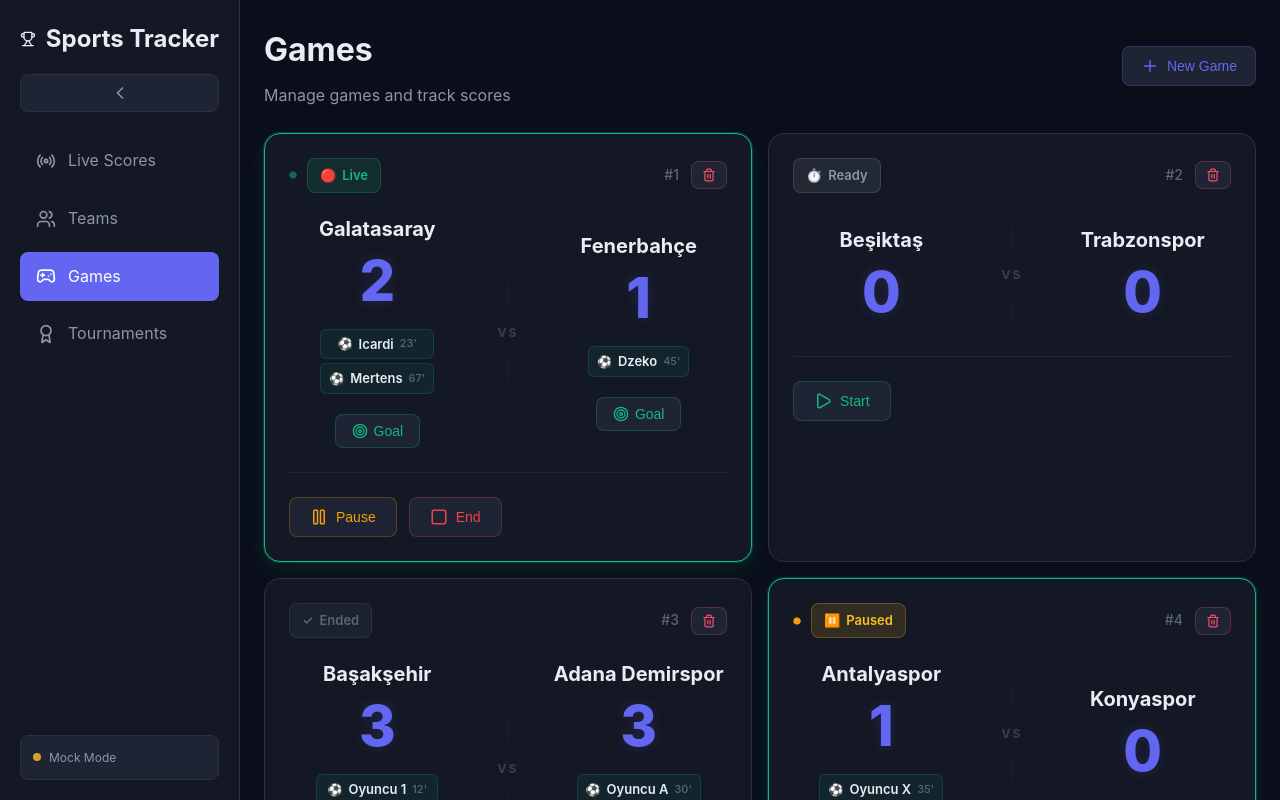
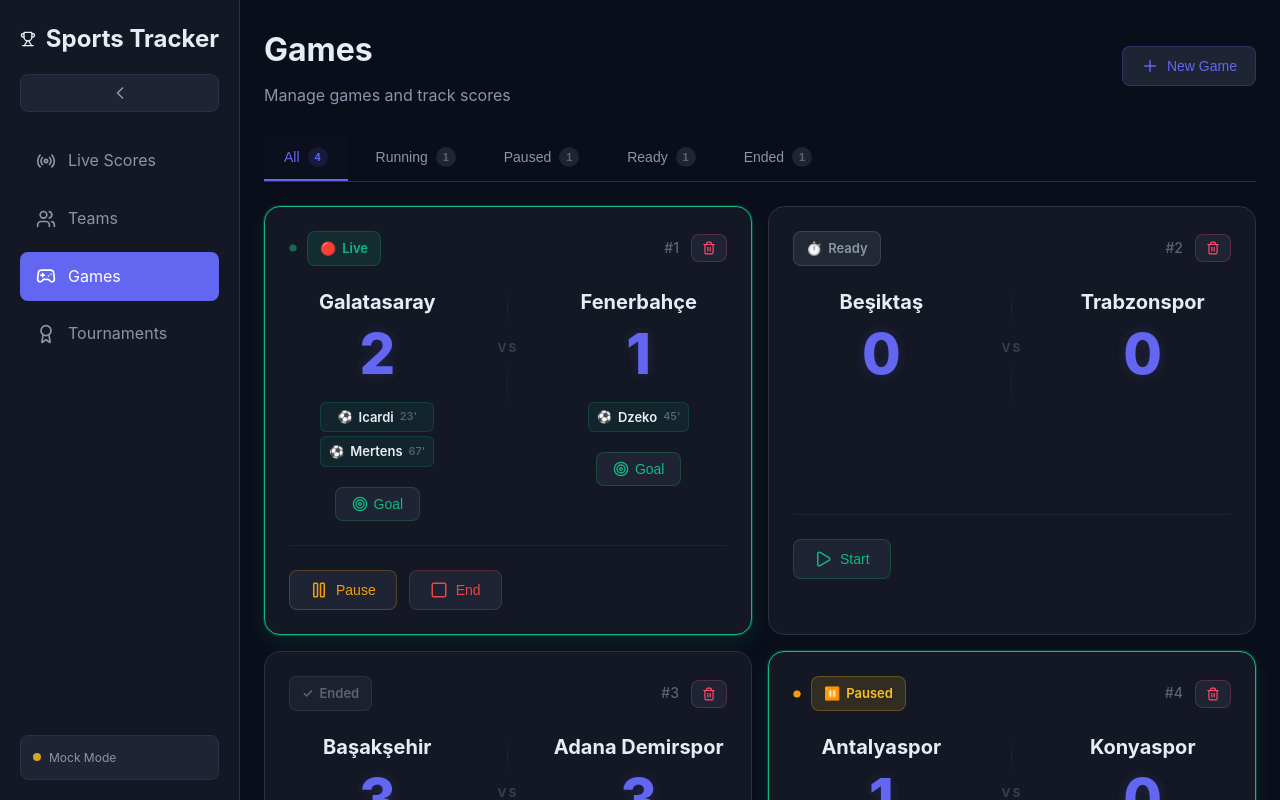
Before and after one commit to canokulmus/sports-tracker, a React (Vite) app in the folder frontend/: page /games in a window 1280 px wide. Shown: the top 800 px of the page. Built offline with nearby package versions, Linux system fonts and the light colour scheme.

Commit message:
handle game stated tabs

```diff
--- a/frontend/src/components/Game/GameCard.jsx
+++ b/frontend/src/components/Game/GameCard.jsx
@@ -65,8 +65,10 @@
     ...(variant === 'live' ? { background: colors.gradients.dark, boxShadow: `0 8px 32px ${colors.brand.primary}20` } : {}),
   }
 
+  const cardClasses = `game-card-hover ${isLive ? 'game-card-live' : ''}`
+
   return (
-    <div style={cardStyle} className="game-card-hover">
+    <div style={cardStyle} className={cardClasses}>
       {/* Header */}
       <div style={styles.header}>
         <div style={styles.headerLeft}>
@@ -320,7 +322,7 @@
     display: 'grid',
     gridTemplateColumns: '1fr auto 1fr',
     gap: '32px',
-    alignItems: 'center',
+    alignItems: 'start',
     marginBottom: '24px',
   },
   team: {
@@ -328,6 +330,7 @@
     flexDirection: 'column',
     alignItems: 'center',
     gap: '12px',
+    minHeight: '200px',
   },
   teamName: {
     fontSize: '20px',
@@ -343,6 +346,10 @@
     lineHeight: '1',
     textShadow: `0 0 12px ${colors.brand.primary}30`,
     transition: 'all 0.3s ease',
+    minHeight: '56px',
+    display: 'flex',
+    alignItems: 'center',
+    justifyContent: 'center',
   },
   scoreWinner: {
     color: colors.state.success,
--- /dev/null
+++ b/frontend/src/components/Tabs/index.jsx
@@ -0,0 +1,81 @@
+import { colors } from '../../styles/colors'
+
+function Tabs({ tabs, activeTab, onTabChange }) {
+  return (
+    <div style={styles.container}>
+      {tabs.map((tab) => (
+        <button
+          key={tab.id}
+          style={{
+            ...styles.tab,
+            ...(activeTab === tab.id ? styles.tabActive : {}),
+          }}
+          onClick={() => onTabChange(tab.id)}
+          type="button"
+        >
+          {tab.label}
+          {tab.count !== undefined && (
+            <span style={{
+              ...styles.count,
+              ...(activeTab === tab.id ? styles.countActive : {}),
+            }}>
+              {tab.count}
+            </span>
+          )}
+        </button>
+      ))}
+    </div>
+  )
+}
+
+const styles = {
+  container: {
+    display: 'flex',
+    gap: '8px',
+    borderBottom: `1px solid ${colors.ui.border}`,
+    marginBottom: '24px',
+    overflowX: 'auto',
+    paddingBottom: '2px',
+  },
+  tab: {
+    display: 'flex',
+    alignItems: 'center',
+    gap: '8px',
+    padding: '12px 20px',
+    background: 'transparent',
+    border: 'none',
+    borderBottom: '2px solid transparent',
+    color: colors.text.secondary,
+    fontSize: '14px',
+    fontWeight: '500',
+    cursor: 'pointer',
+    transition: 'all 0.2s ease',
+    whiteSpace: 'nowrap',
+    position: 'relative',
+    bottom: '-2px',
+  },
+  tabActive: {
+    color: colors.brand.primary,
+    borderBottomColor: colors.brand.primary,
+    background: `${colors.brand.primary}05`,
+  },
+  count: {
+    display: 'flex',
+    alignItems: 'center',
+    justifyContent: 'center',
+    minWidth: '20px',
+    height: '20px',
+    padding: '0 6px',
+    borderRadius: '10px',
+    fontSize: '11px',
+    fontWeight: '600',
+    background: colors.background.tertiary,
+    color: colors.text.muted,
+  },
+  countActive: {
+    background: `${colors.brand.primary}20`,
+    color: colors.brand.primary,
+  },
+}
+
+export default Tabs
--- a/frontend/src/index.css
+++ b/frontend/src/index.css
@@ -394,12 +394,84 @@
   color: var(--text-secondary);
 }
 
-/* Game Card Hover Effect - Neon Style */
+/* Animated Border Keyframes */
+@keyframes borderRotate {
+  0% {
+    background-position: 0% 50%;
+  }
+  50% {
+    background-position: 100% 50%;
+  }
+  100% {
+    background-position: 0% 50%;
+  }
+}
+
+/* Game Card Hover Effect - Subtle with Animated Border */
+.game-card-hover {
+  position: relative;
+}
+
+.game-card-hover::before {
+  content: '';
+  position: absolute;
+  inset: -2px;
+  border-radius: 16px;
+  padding: 2px;
+  background: linear-gradient(90deg, transparent, transparent);
+  -webkit-mask: linear-gradient(#fff 0 0) content-box, linear-gradient(#fff 0 0);
+  -webkit-mask-composite: xor;
+  mask-composite: exclude;
+  opacity: 0;
+  transition: opacity 0.3s ease;
+  pointer-events: none;
+}
+
+.game-card-hover:hover::before {
+  background: linear-gradient(
+    90deg,
+    transparent,
+    #6366f1,
+    #818cf8,
+    #6366f1,
+    transparent
+  );
+  background-size: 200% 100%;
+  animation: borderRotate 2s linear infinite;
+  opacity: 1;
+}
+
 .game-card-hover:hover {
   transform: translateY(-4px);
   box-shadow:
-    0 12px 40px rgba(0, 0, 0, 0.4),
-    0 0 30px rgba(99, 102, 241, 0.3),
-    0 0 60px rgba(99, 102, 241, 0.1) !important;
-  border-color: #6366f1 !important;
+    0 8px 24px rgba(0, 0, 0, 0.3),
+    0 0 20px rgba(99, 102, 241, 0.15) !important;
+  border-color: #6366f140 !important;
 }
+
+/* Live Game Card - Animated Green Border */
+.game-card-live {
+  position: relative;
+}
+
+.game-card-live::before {
+  content: '';
+  position: absolute;
+  inset: -2px;
+  border-radius: 16px;
+  padding: 2px;
+  background: linear-gradient(
+    90deg,
+    transparent,
+    #10b981,
+    #34d399,
+    #10b981,
+    transparent
+  );
+  background-size: 200% 100%;
+  -webkit-mask: linear-gradient(#fff 0 0) content-box, linear-gradient(#fff 0 0);
+  -webkit-mask-composite: xor;
+  mask-composite: exclude;
+  animation: borderRotate 3s linear infinite;
+  pointer-events: none;
+}
--- a/frontend/src/pages/GamesPage.jsx
+++ b/frontend/src/pages/GamesPage.jsx
@@ -1,12 +1,15 @@
+import { useState } from 'react'
 import { Plus } from 'lucide-react'
 import { gameApi, teamApi } from '../services/api'
 import { GameCard } from '../components/Game'
 import { useMockData, useToggle, useFormState, useGames } from '../hooks'
 import { Loader } from '../components/Loader'
+import Tabs from '../components/Tabs'
 
 function GamesPage() {
   const { value: showForm, toggle: toggleForm } = useToggle(false)
   const { formData: newGame, updateField, resetForm } = useFormState({ homeId: '', awayId: '' })
+  const [activeTab, setActiveTab] = useState('all')
 
   const loadGamesData = async () => {
     const [gamesData, teamsData] = await Promise.all([
@@ -30,9 +33,32 @@
   }
 
   const { data, loading, reload } = useMockData(loadGamesData)
-  const games = data?.games ?? []
+  const allGames = data?.games ?? []
   const teams = data?.teams ?? []
   const gamePlayers = data?.gamePlayers ?? {}
+
+  // Filter games by tab
+  const filteredGames = activeTab === 'all'
+    ? allGames
+    : allGames.filter(game => game.state === activeTab.toUpperCase())
+
+  // Count games by state
+  const gameCounts = {
+    all: allGames.length,
+    ready: allGames.filter(g => g.state === 'READY').length,
+    running: allGames.filter(g => g.state === 'RUNNING').length,
+    paused: allGames.filter(g => g.state === 'PAUSED').length,
+    ended: allGames.filter(g => g.state === 'ENDED').length,
+  }
+
+  // Define tabs
+  const tabs = [
+    { id: 'all', label: 'All', count: gameCounts.all },
+    { id: 'running', label: 'Running', count: gameCounts.running },
+    { id: 'paused', label: 'Paused', count: gameCounts.paused },
+    { id: 'ready', label: 'Ready', count: gameCounts.ready },
+    { id: 'ended', label: 'Ended', count: gameCounts.ended },
+  ]
 
   const {
     createGame,
@@ -117,15 +143,19 @@
         </div>
       )}
 
-      {games.length === 0 ? (
+      {/* Tabs */}
+      <Tabs tabs={tabs} activeTab={activeTab} onTabChange={setActiveTab} />
+
+      {/* Games Grid */}
+      {filteredGames.length === 0 ? (
         <div className="card">
           <div className="empty-state">
-            <p>No games yet</p>
+            <p>No {activeTab !== 'all' ? activeTab : ''} games yet</p>
           </div>
         </div>
       ) : (
         <div className="grid grid-2">
-          {games.map((game, index) => (
+          {filteredGames.map((game, index) => (
             <GameCard
               key={game?.id ?? `game-${index}`}
               game={game}
```
